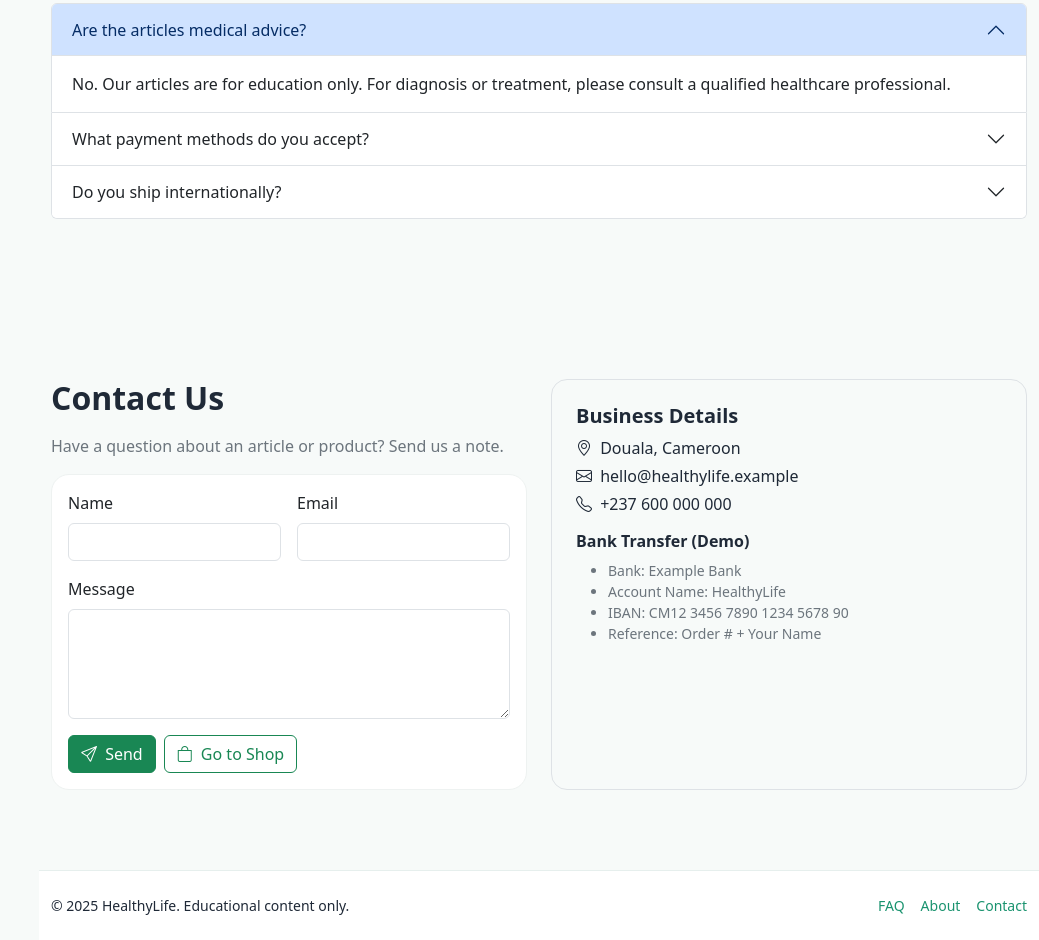
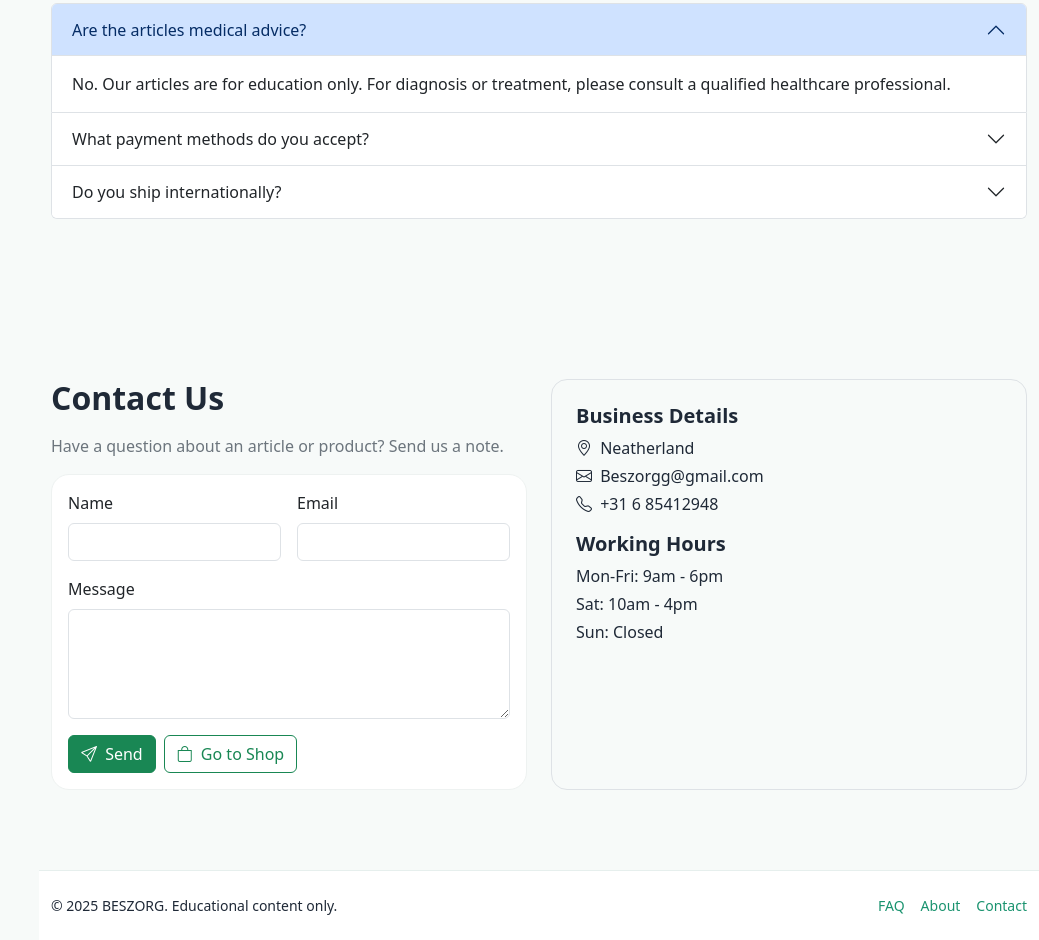
Before and after one commit to Ayuk-Ako/HealthyLife, a plain HTML site: page index.html in a window 1280 px wide. Shown: the part 3461-4401 px from the top of the page, without its empty margins (241-1280 px from the left). Drawn offline with nearby package versions, Linux system fonts and the light colour scheme.

Commit message:
Update index.html

```diff
--- a/index.html
+++ b/index.html
@@ -3,7 +3,7 @@
 <head>
   <meta charset="utf-8" />
   <meta name="viewport" content="width=device-width, initial-scale=1" />
-  <title>HealthyLife • Your Trusted Health Resource</title>
+  <title>BESZORG • Your Trusted Health Resource</title>
   <meta name="description" content="Content‑driven health website with a light shop for wellness products." />
   <link href="https://cdn.jsdelivr.net/npm/bootstrap@5.3.3/dist/css/bootstrap.min.css" rel="stylesheet">
   <link href="https://cdn.jsdelivr.net/npm/bootstrap-icons@1.11.3/font/bootstrap-icons.css" rel="stylesheet">
@@ -267,7 +267,7 @@
             <img src="https://images.unsplash.com/photo-1582719478250-c89cae4dc85b?q=80&w=1200&auto=format&fit=crop" class="img-fluid rounded-4 border" alt="About us" />
           </div>
           <div class="col-lg-6">
-            <h2 class="fw-bold mb-3">About HealthyLife</h2>
+            <h2 class="fw-bold mb-3">About BESZORG</h2>
             <p>We’re a small, community‑focused team creating approachable health content and offering a few high‑quality wellness products. Our goal is clarity and practicality, not overwhelm.</p>
             <ul class="list-unstyled">
               <li class="mb-2"><i class="bi bi-check-circle text-success me-2"></i> Evidence‑based, jargon‑free writing</li>
@@ -340,16 +340,13 @@
           <div class="col-lg-6">
             <div class="p-4 rounded-4 border h-100">
               <h5 class="fw-bold">Business Details</h5>
-              <p class="mb-1"><i class="bi bi-geo-alt me-1"></i> Douala, Cameroon</p>
-              <p class="mb-1"><i class="bi bi-envelope me-1"></i> hello@healthylife.example</p>
-              <p class="mb-3"><i class="bi bi-telephone me-1"></i> +237 600 000 000</p>
-              <h6 class="fw-bold">Bank Transfer (Demo)</h6>
-              <ul class="small text-secondary mb-0">
-                <li>Bank: Example Bank</li>
-                <li>Account Name: HealthyLife</li>
-                <li>IBAN: CM12 3456 7890 1234 5678 90</li>
-                <li>Reference: Order # + Your Name</li>
-              </ul>
+              <p class="mb-1"><i class="bi bi-geo-alt me-1"></i> Neatherland</p>
+              <p class="mb-1"><i class="bi bi-envelope me-1"></i> Beszorgg@gmail.com</p>
+              <p class="mb-3"><i class="bi bi-telephone me-1"></i> +31 6 85412948</p>
+              <h5 class="fw-bold">Working Hours</h5>
+              <p class="mb-1">Mon-Fri: 9am - 6pm</p>
+              <p class="mb-1">Sat: 10am - 4pm</p>
+              <p class="mb-0">Sun: Closed</p>
             </div>
           </div>
         </div>
@@ -359,7 +356,7 @@
     <!-- Footer -->
     <footer class="py-4 bg-white">
       <div class="container d-flex flex-column flex-md-row align-items-center justify-content-between gap-2">
-        <div class="small">© <span id="y"></span> HealthyLife. Educational content only.</div>
+        <div class="small">© <span id="y"></span> BESZORG. Educational content only.</div>
         <div class="small d-flex gap-3">
           <a href="#faq" class="text-decoration-none">FAQ</a>
           <a href="#about" class="text-decoration-none">About</a>
@@ -394,7 +391,7 @@
   </div>
 
   <!-- Bank Transfer Modal -->
-  <div class="modal fade" id="bankModal" tabindex="-1" aria-hidden="true">
+  <!-- <div class="modal fade" id="bankModal" tabindex="-1" aria-hidden="true">
     <div class="modal-dialog modal-dialog-centered">
       <div class="modal-content">
         <div class="modal-header">
@@ -405,18 +402,18 @@
           <p class="mb-2">Please transfer the total amount to:</p>
           <ul class="mb-3">
             <li><strong>Bank:</strong> Example Bank</li>
-            <li><strong>Account Name:</strong> HealthyLife</li>
+            <li><strong>Account Name:</strong> BESZORG</li>
             <li><strong>IBAN:</strong> CM12 3456 7890 1234 5678 90</li>
             <li><strong>Reference:</strong> Order #<span id="orderRef">1001</span></li>
           </ul>
-          <p class="small text-secondary">After payment, send proof to <u>payments@healthylife.example</u>. We'll confirm your order by email.</p>
+          <p class="small text-secondary">After payment, send proof to <u>payments@BESZORG.example</u>. We'll confirm your order by email.</p>
         </div>
         <div class="modal-footer">
           <button class="btn btn-success" data-bs-dismiss="modal">Done</button>
         </div>
       </div>
     </div>
-  </div>
+  </div> -->
 
   <script src="https://cdn.jsdelivr.net/npm/bootstrap@5.3.3/dist/js/bootstrap.bundle.min.js"></script>
   <script>
```
